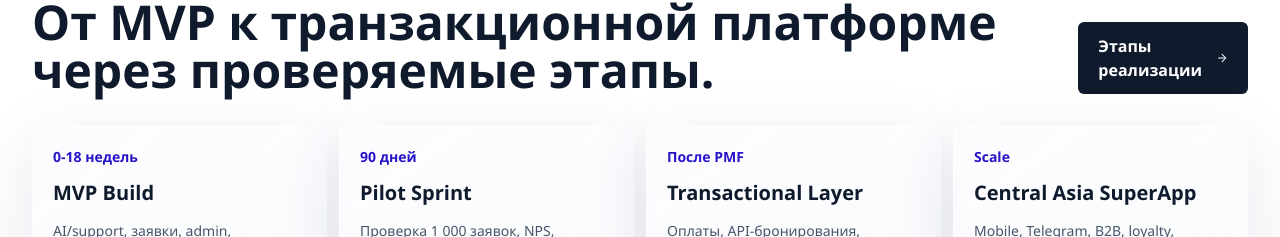
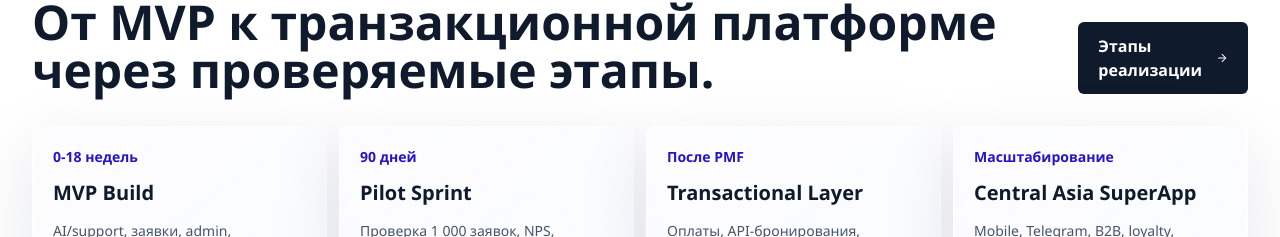
Before and after one commit to RawenHold/orient, a Next.js app: page / in a window 1280 px wide. Shown: the part 8162-8399 px from the top of the page. Built offline with nearby package versions, Linux system fonts and the light colour scheme.

Commit message:
Update deck.ts

```diff
--- a/src/data/deck.ts
+++ b/src/data/deck.ts
@@ -107,7 +107,7 @@ export const investorRoadmap = [
   { period: "0-18 недель", title: "MVP Build", text: "AI/support, заявки, admin, партнёры, контент, статусы услуг и аналитика спроса.", outcome: "Рабочий request flow, admin с audit log, 10 партнёров в системе и публичный SEO-сайт." },
   { period: "90 дней", title: "Pilot Sprint", text: "Проверка 1 000 заявок, NPS, конверсии, repeat use и операционной стоимости обработки.", outcome: "Данные conversion, NPS, повторного спроса и себестоимости обработки одной заявки." },
   { period: "После PMF", title: "Transactional Layer", text: "Оплаты, API-бронирования, eSIM/insurance checkout и партнёрские кабинеты.", outcome: "Payme/Click, API-бронирования, partner dashboard и ARR от подтверждённых заявок." },
-  { period: "Scale", title: "Central Asia SuperApp", text: "Mobile, Telegram, B2B, loyalty, расширение вертикалей и региональный рост.", outcome: "Mobile, Telegram, B2B, loyalty и выход за пределы Узбекистана." },
+  { period: "Масштабирование", title: "Central Asia SuperApp", text: "Mobile, Telegram, B2B, loyalty, расширение вертикалей и региональный рост.", outcome: "Mobile, Telegram, B2B, loyalty и выход за пределы Узбекистана." },
 ];
 
 export const whyNow = [
```
